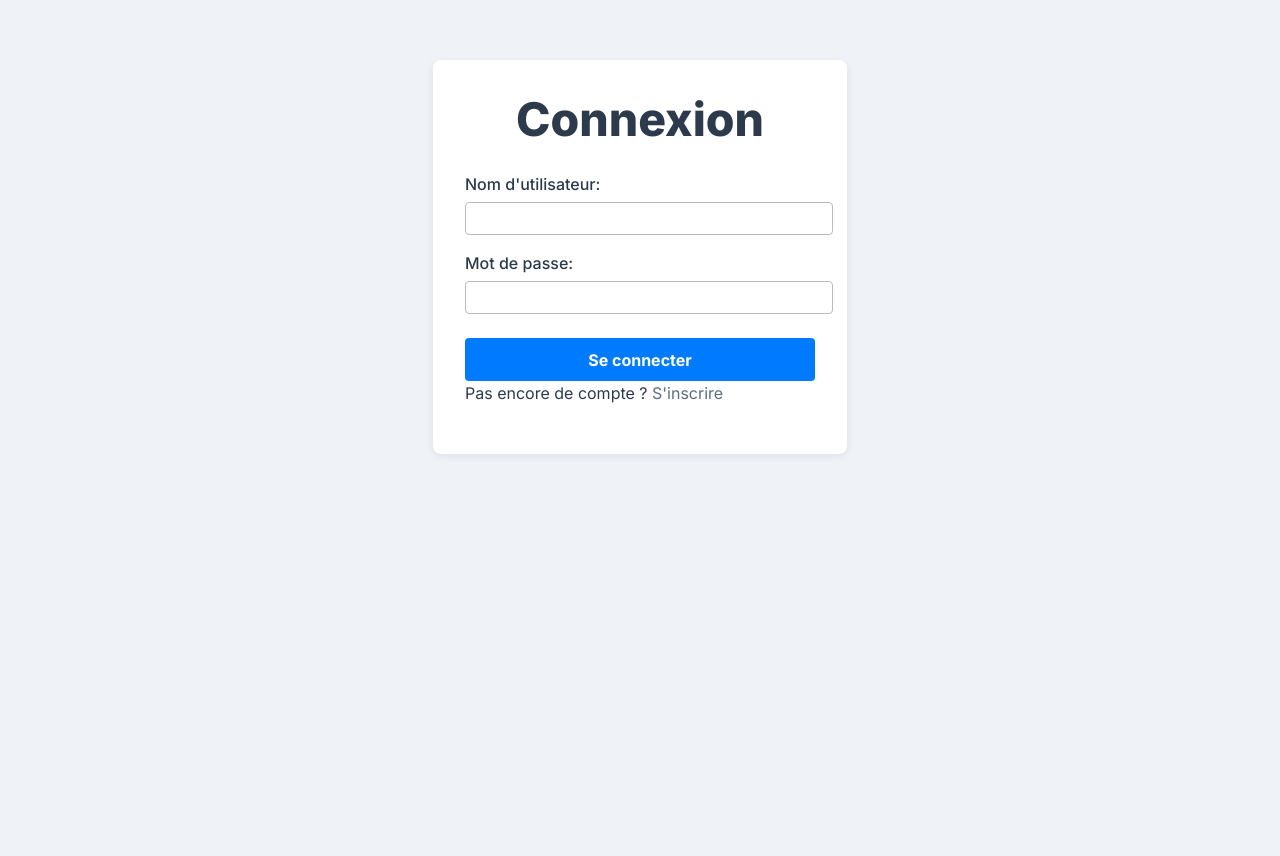
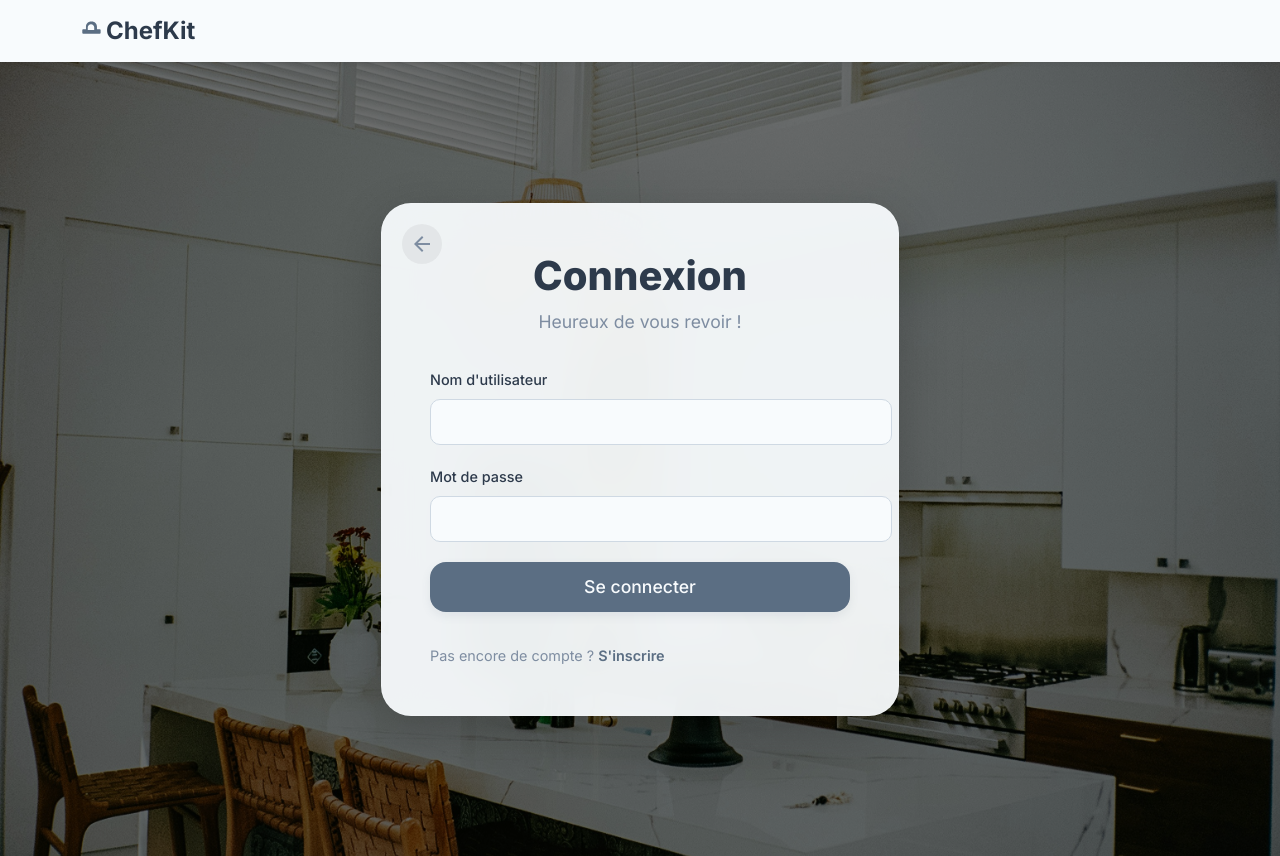
Before and after one commit to SebDors/ChefKit_front, an Angular app: page /login in a window 1280 px wide. Before the commit the page ends 800 px from the top, so only its background shows below. Built offline with nearby package versions, Linux system fonts and the light colour scheme.

Commit message:
style conexion et inscription

```diff
--- a/src/app/login/login.component.html
+++ b/src/app/login/login.component.html
@@ -1,35 +1,57 @@
-<div class="login-container">
-  <h2>Connexion</h2>
+<!-- HEADER: Minimaliste, réutilisé depuis la home-page pour la cohérence -->
+<header class="app-header app-header--scrolled">
+  <div class="header__inner container">
+    <a routerLink="/" class="header__logo-link">
+      <svg class="header__logo-icon" fill="currentColor" viewBox="0 0 24 24">
+        <path d="M12 1.5c-3.03 0-5.5 2.47-5.5 5.5v3h-3a1 1 0 00-1 1v3a1 1 0 001 1h18a1 1 0 001-1v-3a1 1 0 00-1-1h-3v-3c0-3.03-2.47-5.5-5.5-5.5zM12 4.5c1.93 0 3.5 1.57 3.5 3.5v3H8.5v-3c0-1.93 1.57-3.5 3.5-3.5z" />
+      </svg>
+      <span class="header__logo-text">ChefKit</span>
+    </a>
+  </div>
+</header>
 
-  <form [formGroup]="loginForm" (ngSubmit)="onSubmit()">
+<!-- Conteneur principal qui occupe toute la hauteur -->
+<main class="auth-page-container">
+  <div class="auth-card">
+    <a routerLink="/" class="back-button" aria-label="Retour à la page d'accueil">
+      <svg fill="currentColor" viewBox="0 0 24 24"><path d="M20 11H7.83l5.59-5.59L12 4l-8 8 8 8 1.41-1.41L7.83 13H20v-2z"/></svg>
+    </a>
+
+    <h2 class="auth-card__title">Connexion</h2>
+    <p class="auth-card__subtitle">Heureux de vous revoir !</p>
+
+    <form [formGroup]="loginForm" (ngSubmit)="onSubmit()" class="auth-form">
+
       <div class="form-group">
-      <label for="nomUtilisateur">Nom d'utilisateur:</label>
-      <input type="text" id="nomUtilisateur" formControlName="nomUtilisateur">
+        <label for="nomUtilisateur" class="form-label">Nom d'utilisateur</label>
+        <input type="text" id="nomUtilisateur" formControlName="nomUtilisateur" class="form-input" [class.is-invalid]="loginForm.get('nomUtilisateur')?.invalid && loginForm.get('nomUtilisateur')?.touched">
+
         <div *ngIf="loginForm.get('nomUtilisateur')?.invalid && (loginForm.get('nomUtilisateur')?.dirty || loginForm.get('nomUtilisateur')?.touched)" class="error-message">
           <div *ngIf="loginForm.get('nomUtilisateur')?.errors?.['required']">Le nom d'utilisateur est requis.</div>
-        <div *ngIf="loginForm.get('nomUtilisateur')?.errors?.['minlength']">Le nom d'utilisateur doit contenir au moins 3 caractères.</div>
+          <div *ngIf="loginForm.get('nomUtilisateur')?.errors?.['minlength']">Doit contenir au moins 3 caractères.</div>
         </div>
       </div>
 
       <div class="form-group">
-      <label for="password">Mot de passe:</label>
-      <input type="password" id="password" formControlName="password">
+        <label for="password" class="form-label">Mot de passe</label>
+        <input type="password" id="password" formControlName="password" class="form-input" [class.is-invalid]="loginForm.get('password')?.invalid && loginForm.get('password')?.touched">
         <div *ngIf="loginForm.get('password')?.invalid && (loginForm.get('password')?.dirty || loginForm.get('password')?.touched)" class="error-message">
           <div *ngIf="loginForm.get('password')?.errors?.['required']">Le mot de passe est requis.</div>
         </div>
       </div>
 
-    <button type="submit" [disabled]="loginForm.invalid || isLoading()">
-      <span *ngIf="!isLoading()">Se connecter</span>
-      <span *ngIf="isLoading()">Chargement...</span>
-    </button>
-
       <div *ngIf="errorMessage()" class="api-error-message">
         {{ errorMessage() }}
       </div>
 
-    <div class="register-link">
-      Pas encore de compte ? <a routerLink="/register">S'inscrire</a>
+      <button type="submit" class="button button--primary auth-form__submit-button" [disabled]="loginForm.invalid || isLoading()">
+        <span *ngIf="!isLoading()">Se connecter</span>
+        <span *ngIf="isLoading()" class="loading-spinner"></span>
+      </button>
+
+      <div class="auth-card__footer">
+        Pas encore de compte ? <a routerLink="/register" class="auth-card__link">S'inscrire</a>
       </div>
     </form>
   </div>
+</main>
--- a/src/app/login/login.component.scss
+++ b/src/app/login/login.component.scss
@@ -1,52 +1,196 @@
-.login-container {
-  max-width: 350px;
-  margin: 60px auto;
-  padding: 2rem;
-  border-radius: 8px;
-  background: #fff;
-  box-shadow: 0 2px 8px rgba(0,0,0,0.08);
+/* Importation des styles du header depuis la home-page pour la cohérence */
+@import '../home-page/home-page.component.scss';
 
-  h2 {
-    text-align: center;
-    margin-bottom: 1.5rem;
+/* Conteneur principal de la page d'authentification */
+.auth-page-container {
+  display: flex;
+  align-items: center;
+  justify-content: center;
+  min-height: calc(100vh - 70px); // Hauteur totale moins la hauteur du header
+  padding: var(--spacing-lg) var(--spacing-md);
+  background-image: url('/assets/images/hero-background.jpg');
+  background-size: cover;
+  background-position: center;
+  position: relative;
+
+  &::before {
+    content: '';
+    position: absolute;
+    top: 0;
+    left: 0;
+    right: 0;
+    bottom: 0;
+    background-color: rgba(0, 0, 0, 0.55);
+    z-index: 1;
+  }
+}
+
+/* Carte d'authentification flottante */
+.auth-card {
+  position: relative;
+  z-index: 2;
+  width: 100%;
+  max-width: 420px;
+  padding: var(--spacing-xl);
+  background-color: rgba(var(--chefkit-background-white-rgb, 248, 251, 253), 0.95);
+  backdrop-filter: blur(20px) saturate(1.8);
+  -webkit-backdrop-filter: blur(20px) saturate(1.8);
+  border-radius: var(--border-radius-xl);
+  box-shadow: 0 15px 50px rgba(0, 0, 0, 0.2);
+  border: 1px solid rgba(255, 255, 255, 0.1);
+  text-align: center;
+
+  @media (max-width: 768px) {
+    padding: var(--spacing-lg);
+  }
+}
+
+.auth-card__title {
+  font-size: 2.5rem;
+  font-weight: var(--chefkit-font-weight-heavy);
+  color: var(--chefkit-text-dark);
+  margin-bottom: var(--spacing-xs);
+}
+
+.auth-card__subtitle {
+  font-size: 1.1rem;
+  color: var(--chefkit-text-light);
+  margin-bottom: var(--spacing-lg);
+}
+
+/* Styles du formulaire */
+.auth-form {
+  text-align: left;
+}
+
+.form-group {
+  margin-bottom: var(--spacing-md);
+}
+
+.form-label {
+  display: block;
+  font-size: 0.9rem;
+  font-weight: var(--chefkit-font-weight-medium);
+  color: var(--chefkit-text-dark);
+  margin-bottom: var(--spacing-xs);
+}
+
+.form-input {
+  width: 100%;
+  padding: var(--spacing-sm) var(--spacing-md);
+  font-size: 1rem;
+  border-radius: var(--border-radius-md);
+  border: 1px solid var(--chefkit-border-light);
+  background-color: var(--chefkit-background-white);
+  transition: all 0.2s ease-in-out;
+  color: var(--chefkit-text-dark);
+  font-family: var(--chefkit-font-family-sans);
+
+  &::placeholder {
+    color: var(--chefkit-text-muted);
   }
 
-  form > div {
-    margin-bottom: 1rem;
+  &:focus {
+    outline: none;
+    border-color: var(--chefkit-primary);
+    box-shadow: 0 0 0 4px rgba(var(--chefkit-primary-rgb), 0.3);
   }
 
-  label {
-    display: block;
-    margin-bottom: 0.3rem;
-    font-weight: 500;
+  &.is-invalid {
+    border-color: #d32f2f;
+    box-shadow: 0 0 0 4px rgba(211, 47, 47, 0.2);
+  }
+}
+
+/* Messages d'erreur */
+.error-message {
+  font-size: 0.85rem;
+  color: #d32f2f;
+  padding-top: var(--spacing-xxs);
+  font-weight: var(--chefkit-font-weight-medium);
+}
+
+.api-error-message {
+  background-color: rgba(211, 47, 47, 0.1);
+  color: #b71c1c;
+  border: 1px solid rgba(211, 47, 47, 0.2);
+  border-radius: var(--border-radius-md);
+  padding: var(--spacing-sm);
+  margin-bottom: var(--spacing-md);
+  text-align: center;
+  font-size: 0.9rem;
+  font-weight: var(--chefkit-font-weight-medium);
+}
+
+/* Bouton de soumission */
+.auth-form__submit-button {
+  width: 100%;
+  font-size: 1.1rem;
+  padding: var(--spacing-sm);
+  margin-top: var(--spacing-xs);
+  display: flex;
+  align-items: center;
+  justify-content: center;
+  min-height: 50px; // Hauteur fixe pour éviter le décalage lors du chargement
+}
+
+/* Footer de la carte (lien vers l'inscription) */
+.auth-card__footer {
+  margin-top: var(--spacing-lg);
+  font-size: 0.9rem;
+  color: var(--chefkit-text-light);
+}
+
+.auth-card__link {
+  font-weight: var(--chefkit-font-weight-semibold);
+  color: var(--chefkit-primary);
+  text-decoration: none;
+
+  &:hover {
+    text-decoration: underline;
+  }
+}
+
+/* Spinner de chargement pour le bouton */
+.loading-spinner {
+  width: 24px;
+  height: 24px;
+  border: 3px solid rgba(255, 255, 255, 0.3);
+  border-top-color: #fff;
+  border-radius: 50%;
+  animation: spin 1s linear infinite;
+}
+
+@keyframes spin {
+  to {
+    transform: rotate(360deg);
+  }
+}
+
+/* Bouton de retour */
+.back-button {
+  position: absolute;
+  top: var(--spacing-md);
+  left: var(--spacing-md);
+  width: 40px;
+  height: 40px;
+  display: flex;
+  align-items: center;
+  justify-content: center;
+  border-radius: 50%;
+  background-color: rgba(0,0,0,0.05);
+  color: var(--chefkit-text-light);
+  transition: all 0.2s ease;
+
+  svg {
+    width: 24px;
+    height: 24px;
   }
 
-  input {
-    width: 100%;
-    padding: 0.5rem;
-    border: 1px solid #bbb;
-    border-radius: 4px;
-  }
-
-  button {
-    width: 100%;
-    padding: 0.7rem;
-    background: #007bff;
-    color: #fff;
-    border: none;
-    border-radius: 4px;
-    font-weight: bold;
-    cursor: pointer;
-    margin-top: 0.5rem;
-    transition: background 0.2s;
-    &:hover {
-      background: #0056b3;
-    }
-  }
-
-  .error {
-    color: #d32f2f;
-    margin-top: 1rem;
-    text-align: center;
+  &:hover {
+    background-color: rgba(0,0,0,0.1);
+    color: var(--chefkit-text-dark);
+    transform: scale(1.05);
+    text-decoration: none;
   }
 }
--- a/src/app/register/register.component.html
+++ b/src/app/register/register.component.html
@@ -1,20 +1,39 @@
-<div class="register-container">
-  <h2>Inscription</h2>
+<!-- HEADER: Minimaliste, réutilisé depuis la home-page pour la cohérence -->
+<header class="app-header app-header--scrolled">
+  <div class="header__inner container">
+    <a routerLink="/" class="header__logo-link">
+      <svg class="header__logo-icon" fill="currentColor" viewBox="0 0 24 24">
+        <path d="M12 1.5c-3.03 0-5.5 2.47-5.5 5.5v3h-3a1 1 0 00-1 1v3a1 1 0 001 1h18a1 1 0 001-1v-3a1 1 0 00-1-1h-3v-3c0-3.03-2.47-5.5-5.5-5.5zM12 4.5c1.93 0 3.5 1.57 3.5 3.5v3H8.5v-3c0-1.93 1.57-3.5 3.5-3.5z" />
+      </svg>
+      <span class="header__logo-text">ChefKit</span>
+    </a>
+  </div>
+</header>
 
-  <form [formGroup]="registerForm" (ngSubmit)="onSubmit()">
+<!-- Conteneur principal qui occupe toute la hauteur -->
+<main class="auth-page-container">
+  <div class="auth-card">
+    <a routerLink="/" class="back-button" aria-label="Retour à la page d'accueil">
+      <svg fill="currentColor" viewBox="0 0 24 24"><path d="M20 11H7.83l5.59-5.59L12 4l-8 8 8 8 1.41-1.41L7.83 13H20v-2z"/></svg>
+    </a>
+
+    <h2 class="auth-card__title">Créer un compte</h2>
+    <p class="auth-card__subtitle">Rejoignez-nous pour découvrir de nouvelles recettes !</p>
+
+    <form [formGroup]="registerForm" (ngSubmit)="onSubmit()" class="auth-form">
 
       <div class="form-group">
-      <label for="nomUtilisateur">Nom d'utilisateur:</label>
-      <input type="text" id="nomUtilisateur" formControlName="nomUtilisateur">
+        <label for="nomUtilisateur" class="form-label">Nom d'utilisateur</label>
+        <input type="text" id="nomUtilisateur" formControlName="nomUtilisateur" class="form-input" [class.is-invalid]="registerForm.get('nomUtilisateur')?.invalid && registerForm.get('nomUtilisateur')?.touched">
         <div *ngIf="registerForm.get('nomUtilisateur')?.invalid && (registerForm.get('nomUtilisateur')?.dirty || registerForm.get('nomUtilisateur')?.touched)" class="error-message">
           <div *ngIf="registerForm.get('nomUtilisateur')?.errors?.['required']">Le nom d'utilisateur est requis.</div>
-        <div *ngIf="registerForm.get('nomUtilisateur')?.errors?.['minlength']">Le nom d'utilisateur doit contenir au moins 3 caractères.</div>
+          <div *ngIf="registerForm.get('nomUtilisateur')?.errors?.['minlength']">Doit contenir au moins 3 caractères.</div>
         </div>
       </div>
 
       <div class="form-group">
-      <label for="email">Email:</label>
-      <input type="email" id="email" formControlName="email">
+        <label for="email" class="form-label">Email</label>
+        <input type="email" id="email" formControlName="email" class="form-input" [class.is-invalid]="registerForm.get('email')?.invalid && registerForm.get('email')?.touched">
         <div *ngIf="registerForm.get('email')?.invalid && (registerForm.get('email')?.dirty || registerForm.get('email')?.touched)" class="error-message">
           <div *ngIf="registerForm.get('email')?.errors?.['required']">L'email est requis.</div>
           <div *ngIf="registerForm.get('email')?.errors?.['email']">Veuillez entrer une adresse email valide.</div>
@@ -22,30 +41,35 @@
       </div>
 
       <div class="form-group">
-      <label for="password">Mot de passe:</label>
-      <input type="password" id="password" formControlName="password">
+        <label for="password" class="form-label">Mot de passe</label>
+        <input type="password" id="password" formControlName="password" class="form-input" [class.is-invalid]="registerForm.get('password')?.invalid && registerForm.get('password')?.touched">
         <div *ngIf="registerForm.get('password')?.invalid && (registerForm.get('password')?.dirty || registerForm.get('password')?.touched)" class="error-message">
           <div *ngIf="registerForm.get('password')?.errors?.['required']">Le mot de passe est requis.</div>
-        <div *ngIf="registerForm.get('password')?.errors?.['minlength']">Le mot de passe doit contenir au moins 6 caractères.</div>
+          <div *ngIf="registerForm.get('password')?.errors?.['minlength']">Doit contenir au moins 6 caractères.</div>
         </div>
       </div>
 
       <div class="form-group">
-      <label for="confirmPassword">Confirmer le mot de passe:</label>
-      <input type="password" id="confirmPassword" formControlName="confirmPassword">
+        <label for="confirmPassword" class="form-label">Confirmer le mot de passe</label>
+        <input type="password" id="confirmPassword" formControlName="confirmPassword" class="form-input" [class.is-invalid]="registerForm.get('confirmPassword')?.invalid && registerForm.get('confirmPassword')?.touched">
         <div *ngIf="registerForm.get('confirmPassword')?.invalid && (registerForm.get('confirmPassword')?.dirty || registerForm.get('confirmPassword')?.touched)" class="error-message">
-        <div *ngIf="registerForm.get('confirmPassword')?.errors?.['required']">La confirmation du mot de passe est requise.</div>
+          <div *ngIf="registerForm.get('confirmPassword')?.errors?.['required']">La confirmation est requise.</div>
           <div *ngIf="registerForm.get('confirmPassword')?.errors?.['passwordMismatch']">Les mots de passe ne correspondent pas.</div>
         </div>
       </div>
 
-    <button type="submit" [disabled]="registerForm.invalid || isLoading()">
-      <span *ngIf="!isLoading()">S'inscrire</span>
-      <span *ngIf="isLoading()">Chargement...</span>
-    </button>
-
       <div *ngIf="errorMessage()" class="api-error-message">
         {{ errorMessage() }}
       </div>
+
+      <button type="submit" class="button button--primary auth-form__submit-button" [disabled]="registerForm.invalid || isLoading()">
+        <span *ngIf="!isLoading()">S'inscrire</span>
+        <span *ngIf="isLoading()" class="loading-spinner"></span>
+      </button>
+
+      <div class="auth-card__footer">
+        Déjà un compte ? <a routerLink="/login" class="auth-card__link">Se connecter</a>
+      </div>
     </form>
   </div>
+</main>
--- a/src/app/register/register.component.scss
+++ b/src/app/register/register.component.scss
@@ -1,82 +1,6 @@
-.register-container {
-  max-width: 400px;
-  margin: 50px auto;
-  padding: 20px;
-  border: 1px solid #ccc;
-  border-radius: 8px;
-  box-shadow: 0 2px 4px rgba(0, 0, 0, 0.1);
-  background-color: #fff;
-  font-family: Arial, sans-serif;
-}
-
-h2 {
-  text-align: center;
-  color: #333;
-  margin-bottom: 20px;
-}
-
-.form-group {
-  margin-bottom: 15px;
-}
-
-label {
-  display: block;
-  margin-bottom: 5px;
-  font-weight: bold;
-  color: #555;
-}
-
-input[type="email"],
-input[type="password"] {
-  width: 100%;
-  padding: 10px;
-  border: 1px solid #ddd;
-  border-radius: 4px;
-  box-sizing: border-box;
-  font-size: 16px;
-}
-
-input[type="email"]:focus,
-input[type="password"]:focus {
-  outline: none;
-  border-color: #007bff;
-  box-shadow: 0 0 0 0.2rem rgba(0, 123, 255, 0.25);
-}
-
-button {
-  width: 100%;
-  padding: 10px 15px;
-  background-color: #007bff;
-  color: white;
-  border: none;
-  border-radius: 4px;
-  font-size: 16px;
-  cursor: pointer;
-  transition: background-color 0.2s ease-in-out;
-}
-
-button:hover:not(:disabled) {
-  background-color: #0056b3;
-}
-
-button:disabled {
-  background-color: #cccccc;
-  cursor: not-allowed;
-}
-
-.error-message {
-  color: #dc3545;
-  font-size: 0.875em;
-  margin-top: 5px;
-}
-
-.api-error-message {
-  color: #dc3545;
-  font-size: 1em;
-  margin-top: 15px;
-  text-align: center;
-  border: 1px solid #dc3545;
-  padding: 10px;
-  border-radius: 4px;
-  background-color: #f8d7da;
-}
+/*
+  Les styles pour la page d'inscription sont maintenant partagés avec la page de connexion
+  pour assurer une cohérence visuelle. Toutes les modifications de style se font dans
+  login.component.scss.
+*/
+@import '../login/login.component.scss';
--- a/src/app/register/register.component.ts
+++ b/src/app/register/register.component.ts
@@ -1,7 +1,7 @@
 import { Component, signal } from '@angular/core';
 import { FormControl, FormGroup, Validators, ReactiveFormsModule } from '@angular/forms';
 import { CommonModule } from '@angular/common';
-import { Router } from '@angular/router';
+import { Router, RouterLink } from '@angular/router'; // Import RouterLink
 import { AuthService } from '../auth.service';
 
 @Component({
@@ -9,7 +9,8 @@ import { AuthService } from '../auth.service';
   standalone: true,
   imports: [
     ReactiveFormsModule,
-    CommonModule
+    CommonModule,
+    RouterLink // Add RouterLink here
   ],
   templateUrl: './register.component.html',
   styleUrls: ['./register.component.scss']
```
Lines whose indentation alone changed are shown as unchanged.
